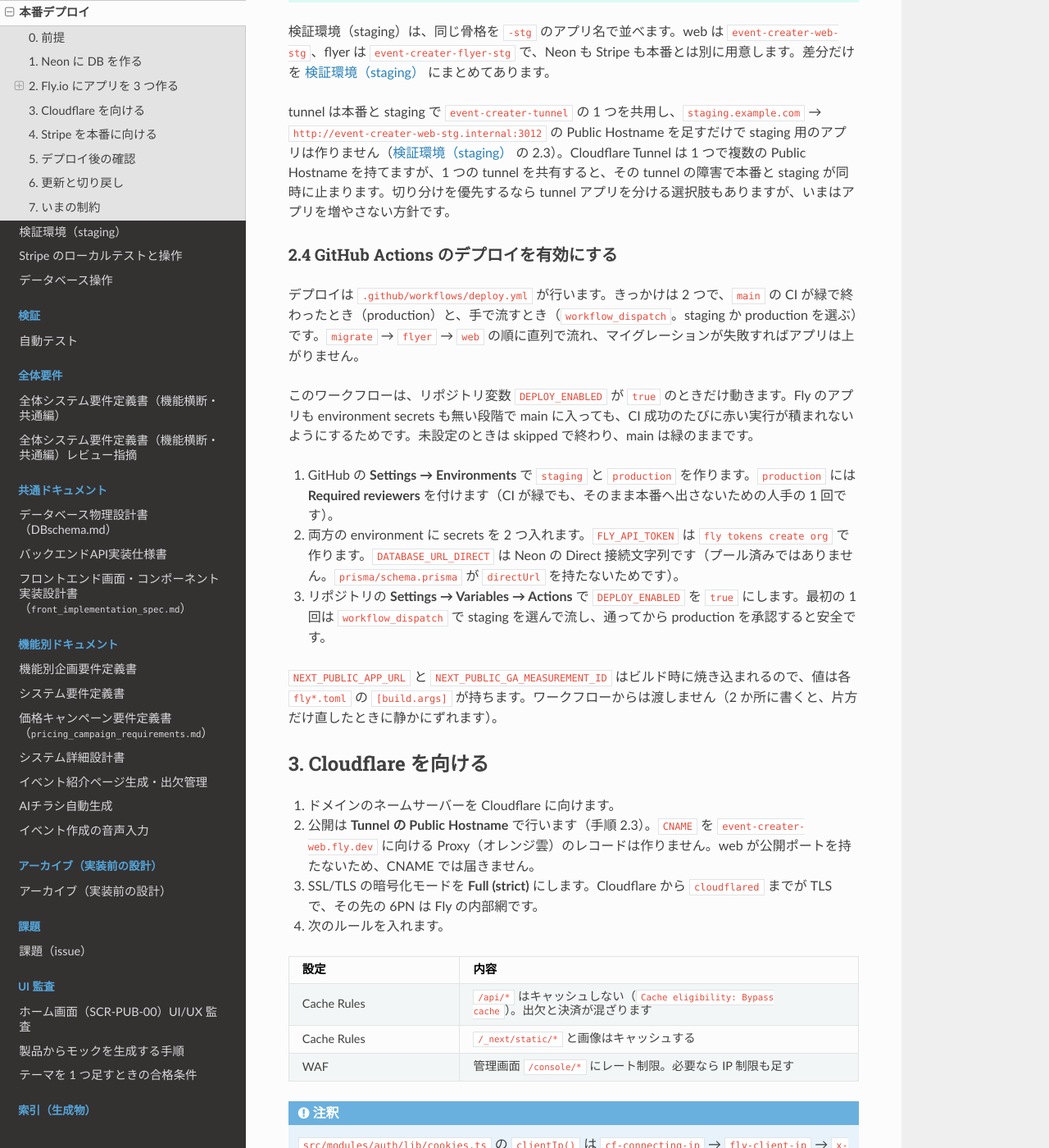
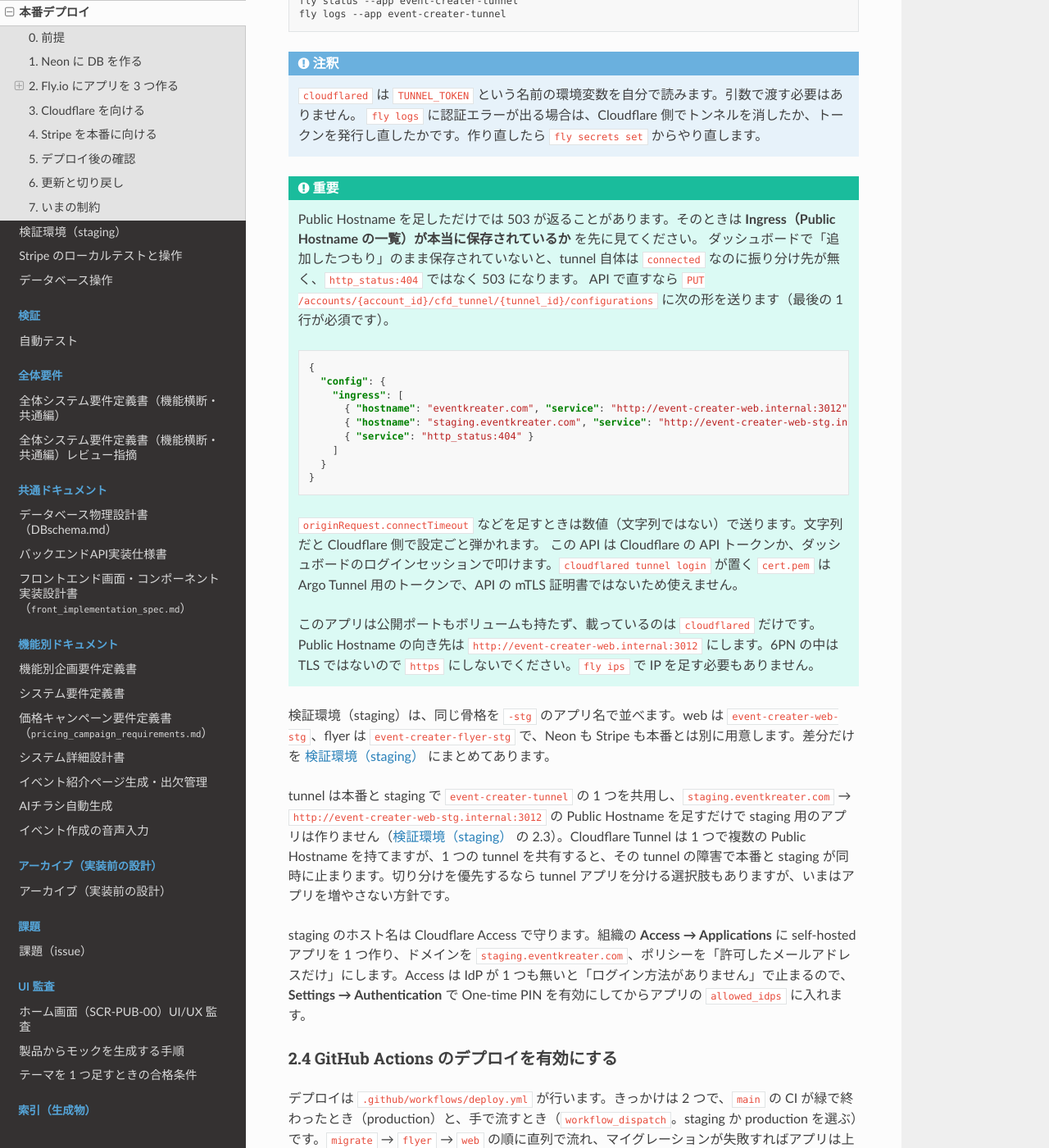
Before and after one commit to HirofumiSato/EventKreater, a Sphinx documentation site: the page built from docs/deploy.rst, in a window 1280 px wide and 1400 px high, scrolled down 8923 px. Shown: the whole window at 82% size. Built offline with Sphinx 7.4.7 and the Read the Docs theme 3.1.0, drawn with Linux system fonts in a browser that asks for light colours; some of the changed text lies outside the part shown.

Commit message:
docs: 本番構成の検証結果を deploy と staging に反映 (#139)
Co-authored-by: Cursor <cursoragent@cursor.com>

```diff
--- a/docs/deploy.rst
+++ b/docs/deploy.rst
@@ -36,11 +36,33 @@
       WEB --> STRIPE["Stripe"]
       STRIPE -->|"Webhook"| WEB
 
-.. warning::
+.. note::
 
-   この構成はまだ本番で通していません。ローカルで ``docker compose -f docker-compose.prod.yml`` の相当構成（standalone イメージ + Flyer + PostgreSQL）は通していますが、Cloudflare Tunnel・Fly.io・Neon を組み合わせた状態では未検証です。
-   このページは Cloudflare Tunnel を使う版へ更新した時点で、``fly.toml`` と同時に書き直したものです。公開経路が Tunnel に変わったぶん、実際に通すときは手順 5 の確認を上から順にやり直してください。
-   ``fly.toml`` の値は Fly.io の設定リファレンスに合わせて書いたもので、``fly config validate`` での確認を前提にします。
+   2026-11-03 に、この構成を ``eventkreater.com`` で実際に通しました。Fly.io（``nrt``）の 4 アプリと tunnel、
+   Cloudflare Tunnel 経由の公開、Neon への接続、GitHub Actions の自動デプロイまで動いています。
+   確認したことは次のとおりです。
+
+   .. list-table::
+      :header-rows: 1
+      :widths: 44 56
+
+      * - 確かめたこと
+        - 結果
+      * - ``https://eventkreater.com/``
+        - 200。``CF-RAY`` が付くので Cloudflare を経由している
+      * - ``https://eventkreater.com/api/v1/public/pricing``
+        - 200。Neon への接続とマイグレーションが効いている
+      * - ``https://staging.eventkreater.com/``
+        - 302。Cloudflare Access のログイン画面へ送る
+      * - ``POST /api/v1/voice/transcriptions``
+        - 実際の音声で 200。``model`` が ``gpt-4o-mini-transcribe`` ならモックではない
+      * - 5 アプリの ``fly checks list``
+        - すべて ``passing``
+      * - GitHub Actions の ``Deploy``
+        - staging / production とも ``migrate`` → ``flyer`` → ``web`` が success
+
+   まだ通していないのは Stripe です（手順 4）。鍵を入れるまで、契約・Portal・Webhook は動きません。
+   無料の範囲だけが使え、手順 5 のうち Stripe の行は確かめられません。
 
 0. 前提
 -------
@@ -198,7 +220,7 @@ web・flyer・tunnel は別アプリにします。web も flyer も公開ポー
      dockerfile = "Dockerfile"
      target = "runner"
      [build.args]
-       NEXT_PUBLIC_APP_URL = "https://example.com"
+       NEXT_PUBLIC_APP_URL = "https://eventkreater.com"
        # 任意。GA4 の測定 ID。空なら計測しない。
        NEXT_PUBLIC_GA_MEASUREMENT_ID = ""
        # APP_ENV（staging の noindex 判定）もビルド時に評価されるため、ここで渡します。
@@ -209,7 +231,7 @@ web・flyer・tunnel は別アプリにします。web も flyer も公開ポー
      PORT = "3012"
      FLYER_API_URL = "http://event-creater-flyer.internal:8000"
      # ビルド引数と同じ値。実行時の絶対 URL にも使う。
-     NEXT_PUBLIC_APP_URL = "https://example.com"
+     NEXT_PUBLIC_APP_URL = "https://eventkreater.com"
      # ビルド引数と同じ値を実行時にも渡します。robots.ts は force-dynamic で
      # 実行時に APP_ENV を読むため、ビルド側だけでは足りません。
      APP_ENV = "production"
@@ -387,9 +409,9 @@ Cloudflare Tunnel を受ける ``cloudflared`` を、Fly の 3 つ目のアプ
 
 Cloudflare 側で Tunnel を作ります。
 
-1. Zero Trust のダッシュボードで **Networks → Tunnels** を開き、**Create a tunnel** を選びます。種類は **Cloudflared** です。
-2. トンネルに名前を付けます（例 ``event-creater``）。作成後に出るトークン（``eyJ...``）を控えます。トークンは ``fly secrets set`` にだけ使い、リポジトリには置きません。
-3. **Public Hostname** を 1 つ足します。サブドメインとドメインを選び、**Service** を ``HTTP``、URL を ``event-creater-web.internal:3012`` にします。
+1. Zero Trust のダッシュボードで **Networks → Tunnels** を開き、**Create a tunnel** を選びます。種類は **Cloudflared** です。Zero Trust の組織（team domain）がまだ無ければ、この時点で作ります（Access でも同じ組織を使います）。
+2. トンネルに名前を付けます（本番は ``event-creater-tunnel``）。作成後に出るトークン（``eyJ...``）を控えます。トークンは ``fly secrets set`` にだけ使い、リポジトリには置きません。
+3. **Public Hostname** を足します。サブドメインを空、ドメインを ``eventkreater.com``、**Service** を ``HTTP``、URL を ``event-creater-web.internal:3012`` にします。保存すると、同じ名前の ``CNAME``（``<tunnel-id>.cfargotunnel.com``）も自動で作られます。
 4. 控えたトークンを Fly の秘密に入れてデプロイします。
 
 .. code-block:: powershell
@@ -407,12 +429,33 @@ Cloudflare 側で Tunnel を作ります。
 
 .. important::
 
+   Public Hostname を足しただけでは 503 が返ることがあります。そのときは **Ingress（Public Hostname の一覧）が本当に保存されているか** を先に見てください。
+   ダッシュボードで「追加したつもり」のまま保存されていないと、tunnel 自体は ``connected`` なのに振り分け先が無く、``http_status:404`` ではなく 503 になります。
+   API で直すなら ``PUT /accounts/{account_id}/cfd_tunnel/{tunnel_id}/configurations`` に次の形を送ります（最後の 1 行が必須です）。
+
+   .. code-block:: json
+
+      {
+        "config": {
+          "ingress": [
+            { "hostname": "eventkreater.com", "service": "http://event-creater-web.internal:3012" },
+            { "hostname": "staging.eventkreater.com", "service": "http://event-creater-web-stg.internal:3012" },
+            { "service": "http_status:404" }
+          ]
+        }
+      }
+
+   ``originRequest.connectTimeout`` などを足すときは数値（文字列ではない）で送ります。文字列だと Cloudflare 側で設定ごと弾かれます。
+   この API は Cloudflare の API トークンか、ダッシュボードのログインセッションで叩けます。``cloudflared tunnel login`` が置く ``cert.pem`` は Argo Tunnel 用のトークンで、API の mTLS 証明書ではないため使えません。
+
    このアプリは公開ポートもボリュームも持たず、載っているのは ``cloudflared`` だけです。
    Public Hostname の向き先は ``http://event-creater-web.internal:3012`` にします。6PN の中は TLS ではないので ``https`` にしないでください。``fly ips`` で IP を足す必要もありません。
 
 検証環境（staging）は、同じ骨格を ``-stg`` のアプリ名で並べます。web は ``event-creater-web-stg``、flyer は ``event-creater-flyer-stg`` で、Neon も Stripe も本番とは別に用意します。差分だけを :doc:`staging` にまとめてあります。
 
-tunnel は本番と staging で ``event-creater-tunnel`` の 1 つを共用し、``staging.example.com`` → ``http://event-creater-web-stg.internal:3012`` の Public Hostname を足すだけで staging 用のアプリは作りません（:doc:`staging` の 2.3）。Cloudflare Tunnel は 1 つで複数の Public Hostname を持てますが、1 つの tunnel を共有すると、その tunnel の障害で本番と staging が同時に止まります。切り分けを優先するなら tunnel アプリを分ける選択肢もありますが、いまはアプリを増やさない方針です。
+tunnel は本番と staging で ``event-creater-tunnel`` の 1 つを共用し、``staging.eventkreater.com`` → ``http://event-creater-web-stg.internal:3012`` の Public Hostname を足すだけで staging 用のアプリは作りません（:doc:`staging` の 2.3）。Cloudflare Tunnel は 1 つで複数の Public Hostname を持てますが、1 つの tunnel を共有すると、その tunnel の障害で本番と staging が同時に止まります。切り分けを優先するなら tunnel アプリを分ける選択肢もありますが、いまはアプリを増やさない方針です。
+
+staging のホスト名は Cloudflare Access で守ります。組織の **Access → Applications** に self-hosted アプリを 1 つ作り、ドメインを ``staging.eventkreater.com``、ポリシーを「許可したメールアドレスだけ」にします。Access は IdP が 1 つも無いと「ログイン方法がありません」で止まるので、**Settings → Authentication** で One-time PIN を有効にしてからアプリの ``allowed_idps`` に入れます。
 
 2.4 GitHub Actions のデプロイを有効にする
 ^^^^^^^^^^^^^^^^^^^^^^^^^^^^^^^^^^^^^^^^^^
@@ -424,6 +467,12 @@ tunnel は本番と staging で ``event-creater-tunnel`` の 1 つを共用し
 1. GitHub の **Settings → Environments** で ``staging`` と ``production`` を作ります。``production`` には **Required reviewers** を付けます（CI が緑でも、そのまま本番へ出さないための人手の 1 回です）。
 2. 両方の environment に secrets を 2 つ入れます。``FLY_API_TOKEN`` は ``fly tokens create org`` で作ります。``DATABASE_URL_DIRECT`` は Neon の Direct 接続文字列です（プール済みではありません。``prisma/schema.prisma`` が ``directUrl`` を持たないためです）。
 3. リポジトリの **Settings → Variables → Actions** で ``DEPLOY_ENABLED`` を ``true`` にします。最初の 1 回は ``workflow_dispatch`` で staging を選んで流し、通ってから production を承認すると安全です。
+
+.. note::
+
+   このリポジトリでは 2026-11-03 に 3 つとも設定済みです。``production`` の承認者は 1 名で、
+   ``workflow_dispatch`` の staging と、``main`` の CI からの production の両方が success で終わることを確かめています。
+   デプロイの成否は **Actions の ``Deploy``** で見てください（``fly deploy`` を手で叩いたときと違い、承認待ちのあいだは job が止まります）。
 
 ``NEXT_PUBLIC_APP_URL`` と ``NEXT_PUBLIC_GA_MEASUREMENT_ID`` はビルド時に焼き込まれるので、値は各 ``fly*.toml`` の ``[build.args]`` が持ちます。ワークフローからは渡しません（2 か所に書くと、片方だけ直したときに静かにずれます）。
 
@@ -442,13 +491,14 @@ tunnel は本番と staging で ``event-creater-tunnel`` の 1 つを共用し
    * - 設定
      - 内容
    * - Cache Rules
-     - ``/api/*`` はキャッシュしない（``Cache eligibility: Bypass cache``）。出欠と決済が混ざります
-   * - Cache Rules
-     - ``/_next/static/*`` と画像はキャッシュする
+     - ``/api/*`` はキャッシュしない（``Cache eligibility: Bypass cache``）。出欠と決済が混ざります。``/_next/static/*`` はアプリが ``Cache-Control: public, max-age=31536000, immutable`` を返すので、追加のルールは要りません
    * - WAF
-     - 管理画面 ``/console/*`` にレート制限。必要なら IP 制限も足す
+     - 管理画面 ``/console/*`` にレート制限。無料枠は 10 秒の窓しか選べません。必要なら IP 制限も足す
 
 .. note::
+
+   このゾーンでは、2026-11-03 時点で **Full (strict)**・``/api/*`` の Bypass・``/console/*`` のレート制限まで入れています。
+   実測では ``/api/v1/public/pricing`` が ``cf-cache-status: DYNAMIC``、``/_next/static/*.css`` が ``immutable`` でした。
 
    ``src/modules/auth/lib/cookies.ts`` の ``clientIp()`` は ``cf-connecting-ip`` → ``fly-client-ip`` → ``x-real-ip`` の順に見て、最後に ``x-forwarded-for`` の右端を使います。
    以前は **Cloudflare を迂回して ``*.fly.dev`` を直接叩かれるとこの前提が崩れる** ことが課題でしたが、Cloudflare Tunnel を別アプリ（``event-creater-tunnel``）で動かして web の公開ポートを消したため、オリジンへ到達する経路が無くなり解消しています。
@@ -458,7 +508,7 @@ tunnel は本番と staging で ``event-creater-tunnel`` の 1 つを共用し
 ------------------------
 
 1. Stripe の Dashboard で本番モードに切り替え、Price を 3 つ作ります（月額で8件まで公開プラン 980 円、公開し放題 2,980 円、単発 299 円）。
-2. Webhook のエンドポイントを ``https://example.com/api/v1/webhooks/stripe`` にします。
+2. Webhook のエンドポイントを ``https://eventkreater.com/api/v1/webhooks/stripe`` にします。
 3. 受け取るイベントは、テストモードで使ったものと同じにします。署名シークレットを ``STRIPE_WEBHOOK_SECRET`` に入れます。
 4. 返金は Dashboard から行います。アプリに返金の口はありません。
 
@@ -481,10 +531,16 @@ tunnel は本番と staging で ``event-creater-tunnel`` の 1 つを共用し
    fly logs --app event-creater-web
 
    # 3. Cloudflare 経由の公開エンドポイント
-   curl.exe -s https://example.com/api/v1/public/pricing
+   curl.exe -s https://eventkreater.com/api/v1/public/pricing
 
    # 4. ヘッダーが Cloudflare 由来か（cf-ray が付く）
-   curl.exe -sI https://example.com/
+   curl.exe -sI https://eventkreater.com/
+
+   # 5. 6PN の名前解決（web のコンテナの中から見る）
+   fly ssh console --app event-creater-web -C "getent hosts event-creater-flyer.internal"
+
+   # 6. staging は Access に止められているか（302 が正しい）
+   curl.exe -s -o NUL -w "%{http_code}`n" https://staging.eventkreater.com/
 
 .. list-table::
    :header-rows: 1
@@ -496,10 +552,16 @@ tunnel は本番と staging で ``event-creater-tunnel`` の 1 つを共用し
      - 200 と価格の JSON。500 なら ``DATABASE_URL`` かマイグレーション漏れ
    * - ``fly logs`` の web
      - ``prisma`` の接続エラーが出ていない
+   * - ``getent hosts event-creater-flyer.internal``
+     - ``fdaa:...`` が返る。引けないなら同じ ``nrt`` に居るか、アプリ名を確かめる
+   * - ``https://staging.eventkreater.com/``
+     - 302 で Access のログインへ。200 が返るなら Access のアプリが外れている
    * - ログイン
      - ``/console/login`` から入れる。Cookie が ``__Host-`` で始まる
    * - チラシ生成
      - 候補が出て、画像が返る。500 なら flyer の ``OPENAI_API_KEY`` とフォント
+   * - 音声の文字起こし
+     - ``POST /api/v1/voice/transcriptions`` が 200。``model`` が ``gpt-4o-mini-transcribe`` ならモックではない
    * - Stripe
      - テストカードで 1 件通し、Webhook が 200 で返っている
 
```
Also changed, not shown: other parts of docs/deploy.rst (+3 -3 lines), docs/staging.rst (+16 -7 lines), docs/doc-index.json.
